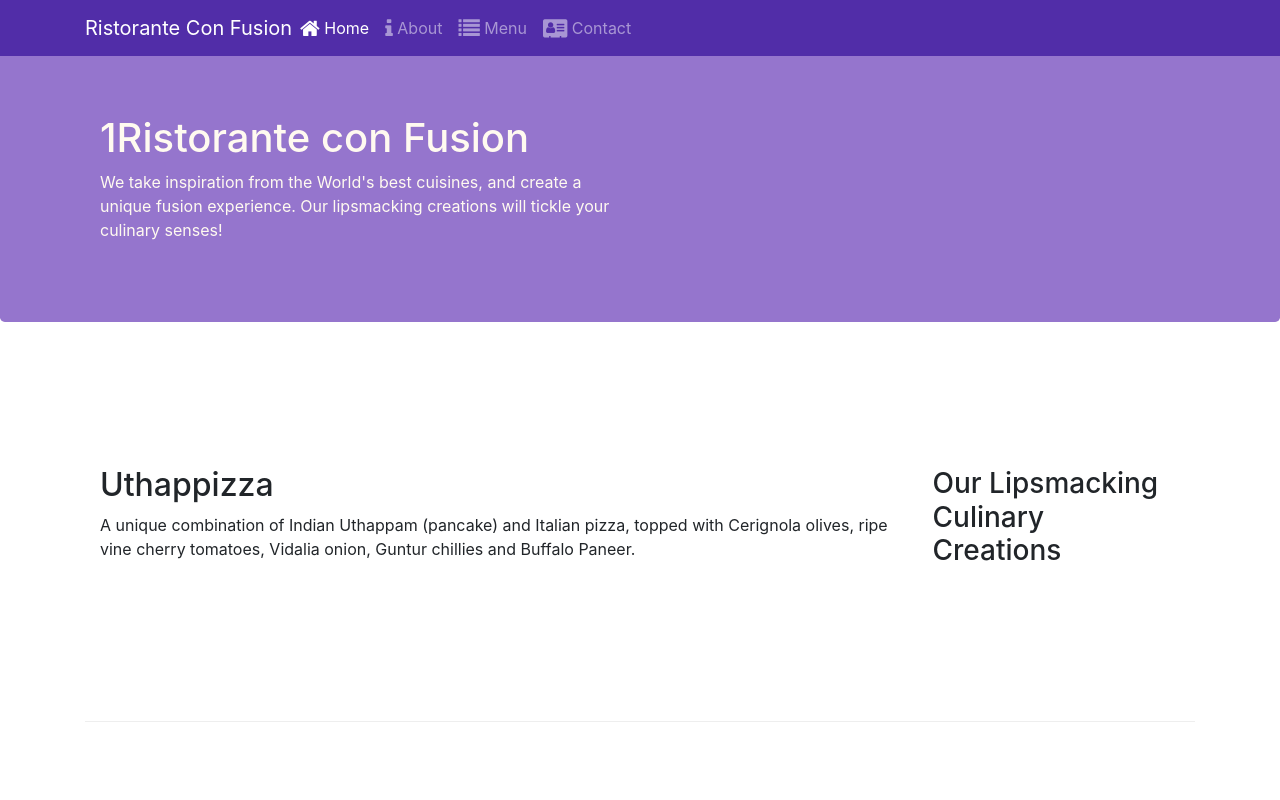
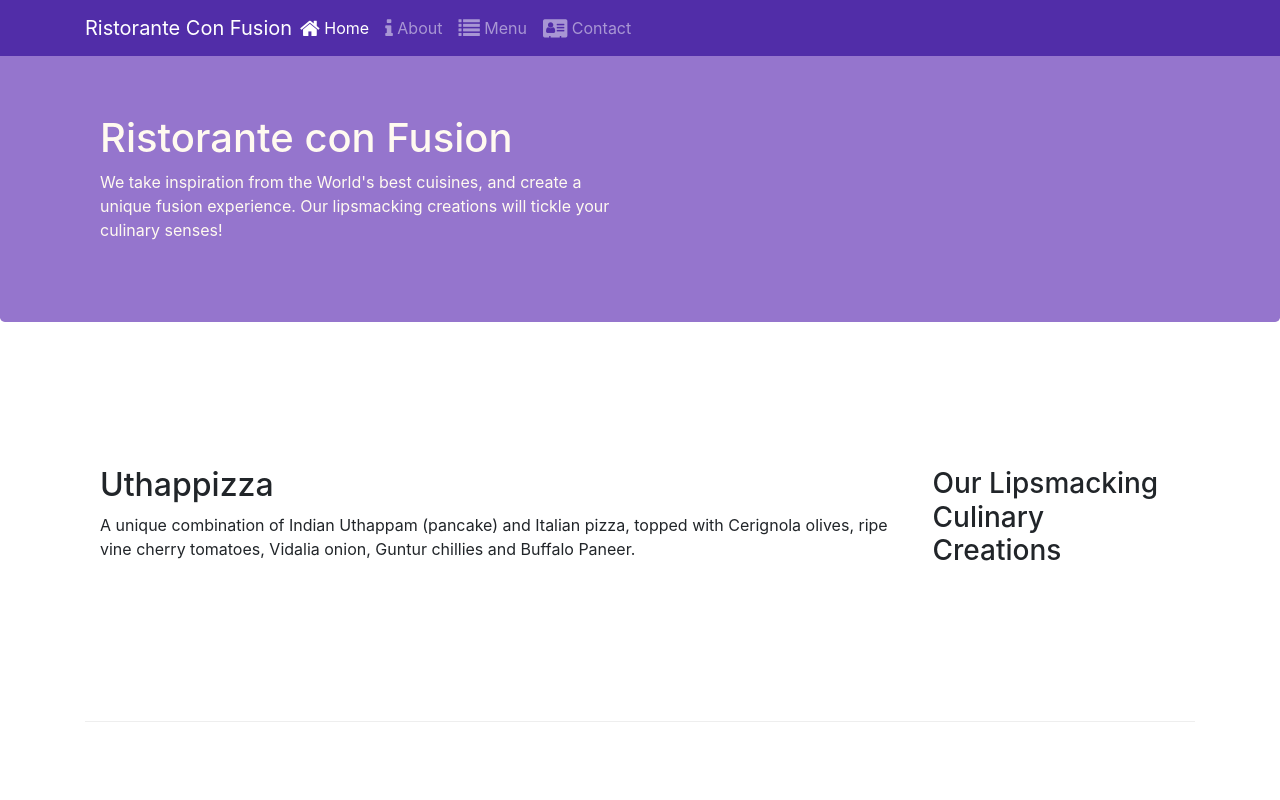
Before and after one commit to JimSirman/Bootstrap, a website: page index.html in a window 1280 px wide. Shown: the top 800 px of the page. Drawn offline with nearby package versions, Linux system fonts and the light colour scheme.

Commit message:
ready for work

```diff
--- a/index.html
+++ b/index.html
@@ -37,7 +37,7 @@
         <div class="container">
             <div class="row row-header">
                 <div class="col-12 col-sm-6">
-                    <h1>1Ristorante con Fusion</h1>
+                    <h1>Ristorante con Fusion</h1>
                     <p>We take inspiration from the World's best cuisines, and create a unique fusion experience. Our lipsmacking creations will tickle your culinary senses!</p>
                 </div>
                 <div class="col-12 col-sm">
```
